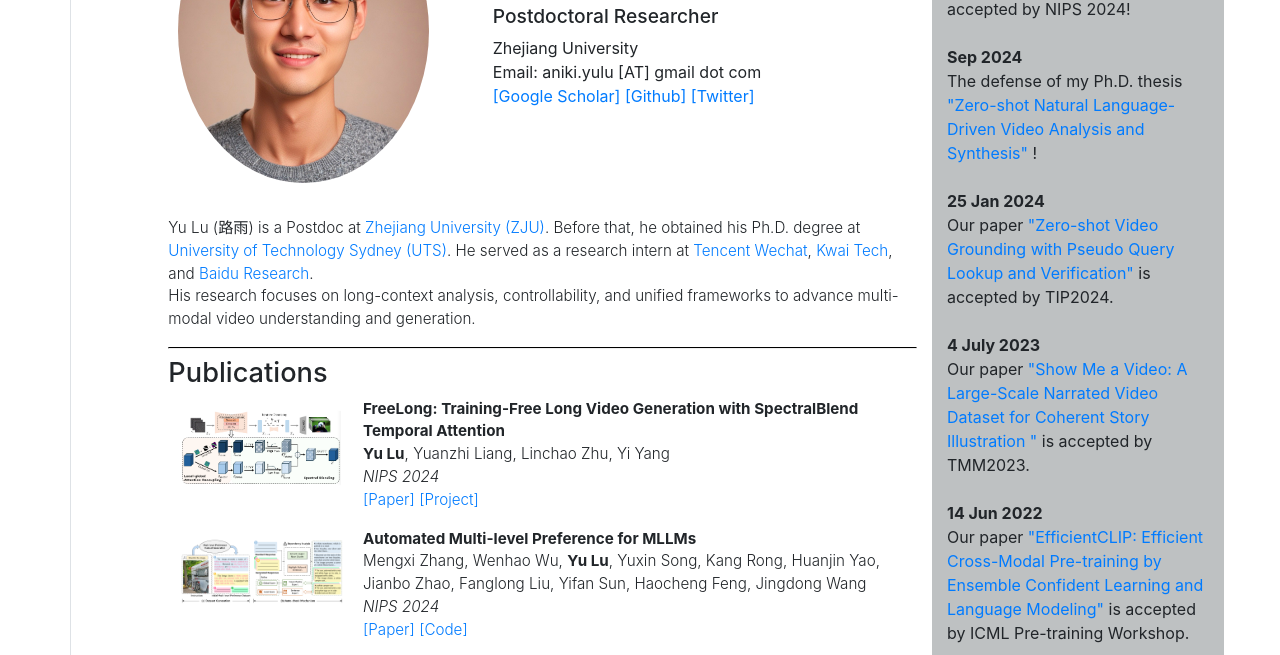
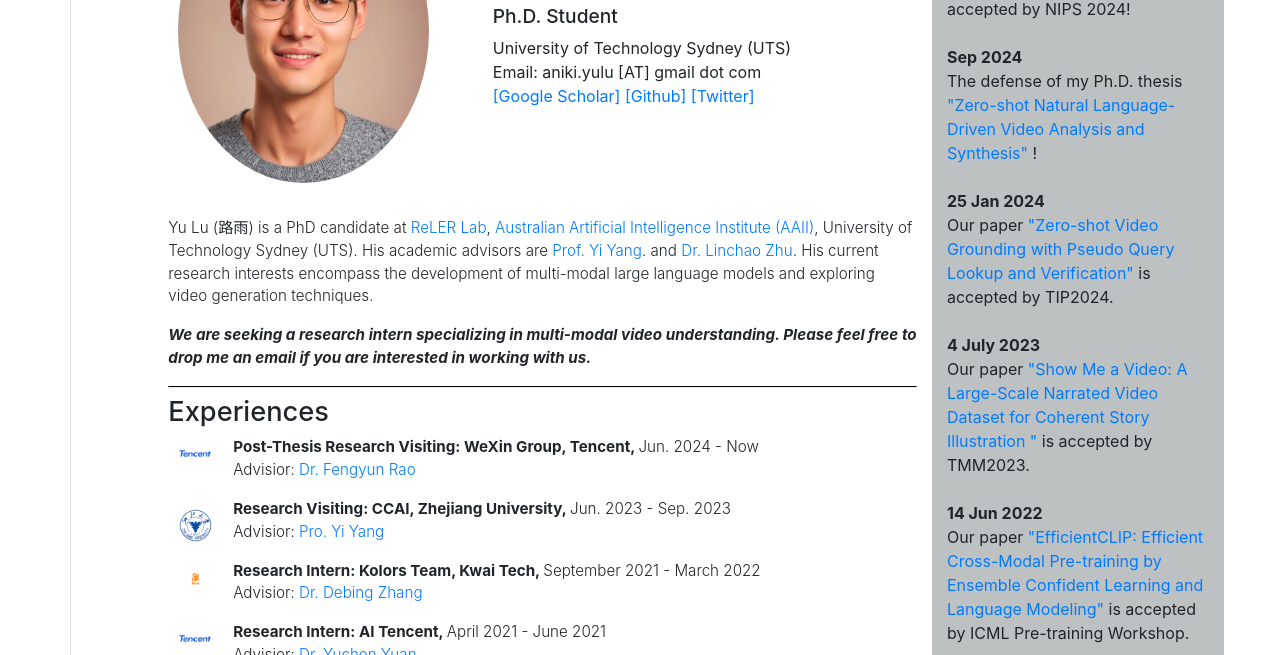
Before and after one commit to aniki-ly/aniki-ly.github.io, a plain HTML site: page index.html in a window 1280 px wide. Shown: the part 142-797 px from the top of the page. Drawn offline with nearby package versions, Linux system fonts and the light colour scheme.

Commit message:
Update index.html

```diff
--- a/index.html
+++ b/index.html
@@ -77,8 +77,8 @@
                             <div class="col" style="margin-top: auto; margin-bottom: auto;">
                                 <header>
                                     <h3 class="title">Yu Lu </h3>
-                                    <h3 class="ttitle">Postdoctoral Researcher<br/></h3>
-                                    Zhejiang University<br/>
+                                    <h3 class="ttitle">Ph.D. Student<br/></h3>
+                                    University of Technology Sydney (UTS)<br/>
                                     Email: aniki.yulu [AT] gmail dot com<br/>
                                     <div class="links">
                                         <a href='https://scholar.google.com/citations?user=QQUmpsgAAAAJ'>[Google Scholar]</a>
@@ -95,21 +95,19 @@
                     <div>
                         <!-- <h3 class="subtitle">About Me</h3> -->
                         <p class="lead">
-                            Yu Lu (路雨) is a Postdoc at <a href="https://www.zju.edu.cn/" target="_blank">Zhejiang University (ZJU)</a>. Before that, he obtained his Ph.D. degree at <a href="https://www.uts.edu.au/" target="_blank">University of Technology Sydney (UTS)</a>.  He served as a research intern at <a href="https://www.tencent.com/" target="_blank">Tencent Wechat</a>, <a href="https://www.kuaishou.com/" target="_blank">Kwai Tech</a>, and <a href="https://www.baidu.com/" target="_blank">Baidu Research</a>.<br/>
-                            His research focuses on long-context analysis, controllability, and unified frameworks to advance multi-modal video understanding and generation.
-                            <!-- At ZJU, he leads a research team specializing in controllable image/video generation and has collaborated with industry partners(such as Tencent, Baidu) on long-context multi-modal video understanding.                        </p> -->
-                        <!-- <p class="lead" style="font-style: italic; font-weight: bold;"> -->
-                            <!-- We are seeking a research intern specializing in multi-modal video understanding. Please feel free to drop me an email if you are interested in working with us. -->
-                        <!-- </p> -->
-<!-- <p class="lead">
-    <span style="color: red;">Seeking Research Interns in 2024 [AU/US/Remote], feel free to reach out for opportunities!</span>
-</p> -->
+                            Yu Lu (路雨) is a PhD candidate at <a href="http://reler.net/" target="_blank">ReLER Lab</a>, <a href="https://www.uts.edu.au/research/australian-artificial-intelligence-institute" target="_blank">Australian Artificial Intelligence Institute (AAII)</a>, University of Technology Sydney (UTS). His academic advisors are <a href="http://reler.net/people/yi_yang/index.html" target="_blank">Prof. Yi Yang</a>. and <a href="http://ffmpbgrnn.github.io/" target="_blank">Dr. Linchao Zhu</a>.
+<!--                             His research interests include Multi-Modal Understanding and Generation. Now, he focuses on exploring new applications and domains of LLM and Vision Generative models. -->
+		            His current research interests encompass the development of multi-modal large language models and exploring video generation techniques.
+                        </p>
+                        <p class="lead" style="font-style: italic; font-weight: bold;">
+                            We are seeking a research intern specializing in multi-modal video understanding. Please feel free to drop me an email if you are interested in working with us.
+                        </p>
                     </div>
 
                     <!-- Publications -->
                     <!-- About Me -->
                     <!-- <hr> -->
-                    <!-- <div>
+                    <div>
                         <hr>
                         <h3 class="subtitle">Experiences</h3>
                         <div class="row">
@@ -168,7 +166,7 @@
                             </div>
                         </div>
 
-                    </div> -->
+                    </div>
 
 
 
```
